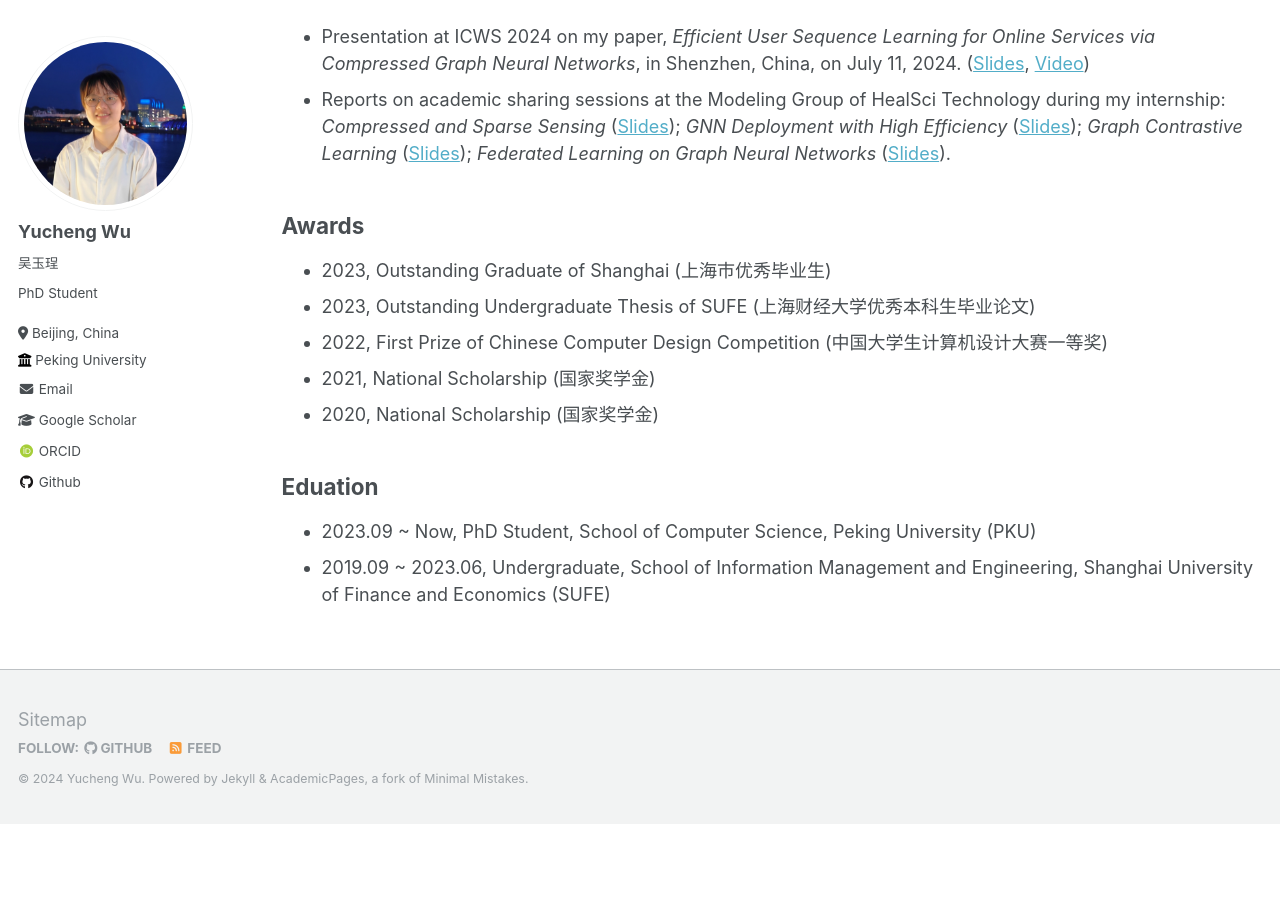
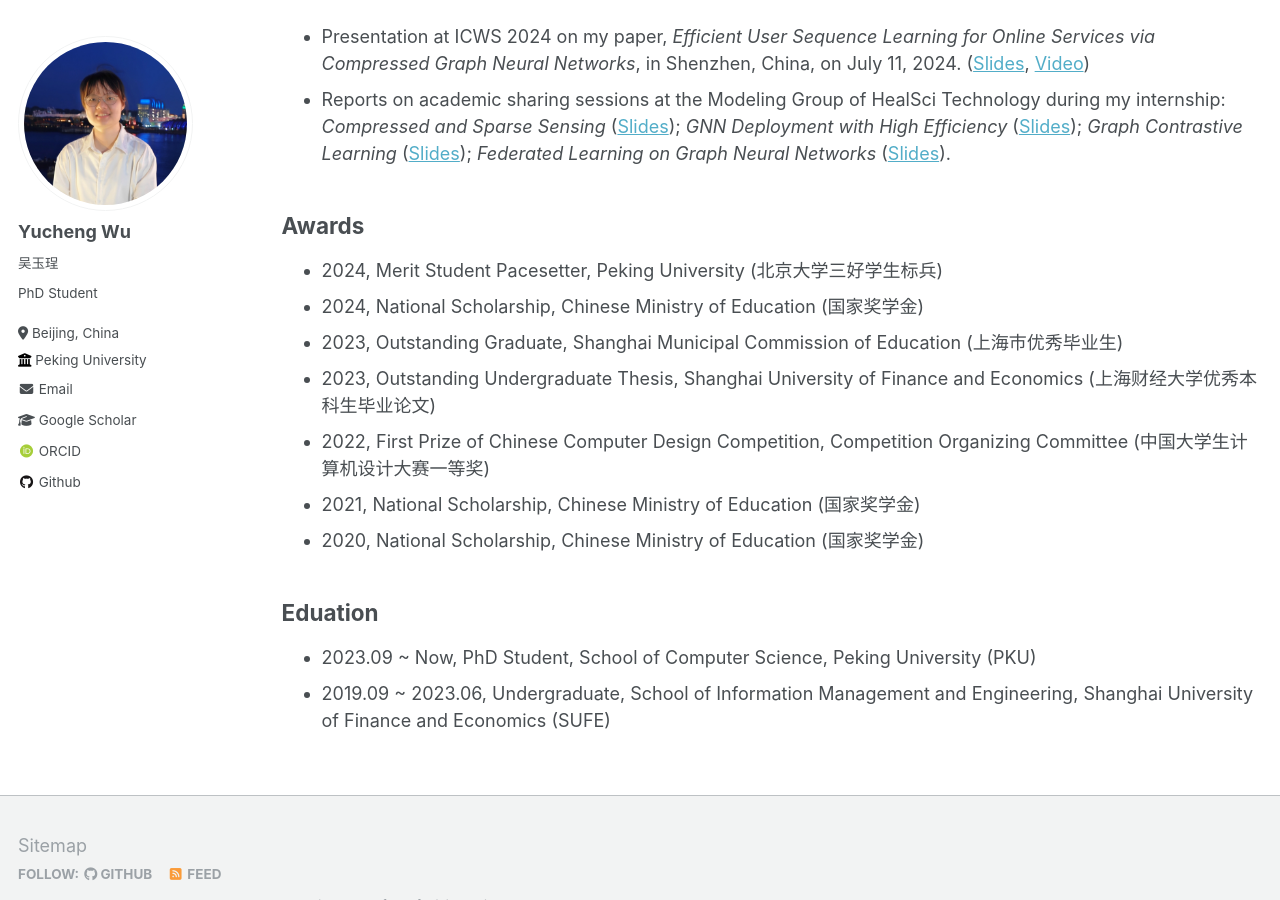
Before and after one commit to wuyucheng2002/wuyucheng2002.github.io, a Jekyll site: the page built from _pages/experience.md, in a window 1280 px wide and 900 px high, scrolled down 681 px. Built offline with Jekyll 4.4.1, drawn with Linux system fonts in a browser that asks for light colours; some web fonts are replaced; before the commit the page ends 1505 px from its top, so only the background shows below that.

Commit message:
Update experience.md

```diff
--- a/_pages/experience.md
+++ b/_pages/experience.md
@@ -27,11 +27,13 @@
 
 ## Awards
 
-* 2023, Outstanding Graduate of Shanghai (上海市优秀毕业生)
-* 2023, Outstanding Undergraduate Thesis of SUFE (上海财经大学优秀本科生毕业论文)
-* 2022, First Prize of Chinese Computer Design Competition (中国大学生计算机设计大赛一等奖)
-* 2021, National Scholarship (国家奖学金)
-* 2020, National Scholarship (国家奖学金)
+* 2024, Merit Student Pacesetter, Peking University (北京大学三好学生标兵)
+* 2024, National Scholarship, Chinese Ministry of Education (国家奖学金)
+* 2023, Outstanding Graduate, Shanghai Municipal Commission of Education (上海市优秀毕业生)
+* 2023, Outstanding Undergraduate Thesis, Shanghai University of Finance and Economics (上海财经大学优秀本科生毕业论文)
+* 2022, First Prize of Chinese Computer Design Competition, Competition Organizing Committee (中国大学生计算机设计大赛一等奖)
+* 2021, National Scholarship, Chinese Ministry of Education (国家奖学金)
+* 2020, National Scholarship, Chinese Ministry of Education (国家奖学金)
 
 ## Eduation
 
```
